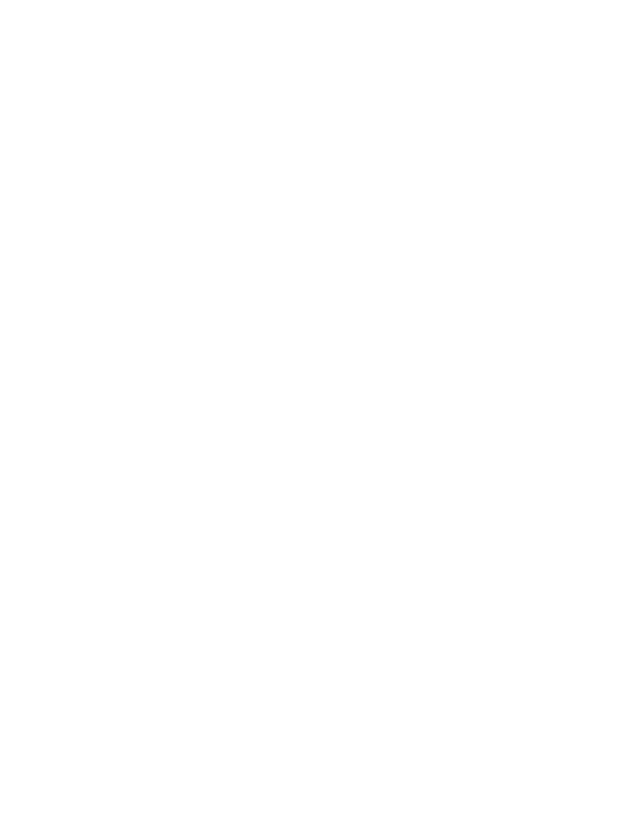
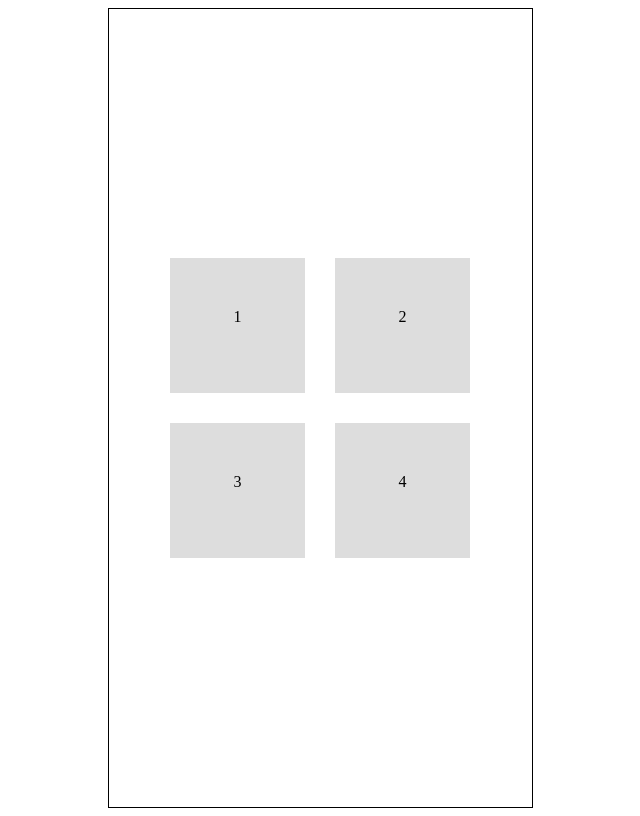
Before and after one commit to jiiinchoi/7team, a plain HTML site: page actor/actor.html in a window 1280 px wide. Shown: the whole page, without its empty margins (320-960 px from the left). Drawn offline with Linux system fonts and the light colour scheme.

Commit message:
actorpage

```diff
--- a/actor/actor.css
+++ b/actor/actor.css
@@ -0,0 +1,24 @@
+.MainContainer {
+  display: flex;
+  justify-content: center;
+  align-items: center;
+  box-sizing: border-box;
+  height: 100vh;
+  margin: 0 auto;
+  width: 425px;
+  border: 1px solid black;
+}
+.GridContainer {
+width: 300px;
+height: 300px;
+  display: grid;
+  grid-template-columns: repeat(2, 1fr);
+  grid-template-rows: repeat(2, 1fr);
+  gap: 30px;
+}
+
+.GridItem {
+  background-color: #ddd; /* 그리드 아이템 배경색 */
+  padding: 50px; /* 그리드 아이템 안의 여백 */
+  text-align: center;
+}
--- a/actor/actor.html
+++ b/actor/actor.html
@@ -4,8 +4,16 @@
   <meta charset="UTF-8">
   <meta name="viewport" content="width=device-width, initial-scale=1.0">
   <title>Document</title>
+  <link rel="stylesheet" href="actor.css">
 </head>
 <body>
-
+  <main class="MainContainer">
+    <div class="GridContainer">
+      <div class="GridItem">1</div>
+      <div class="GridItem">2</div>
+      <div class="GridItem">3</div>
+      <div class="GridItem">4</div>
+    </div>
+  </main>
 </body>
 </html>
```
